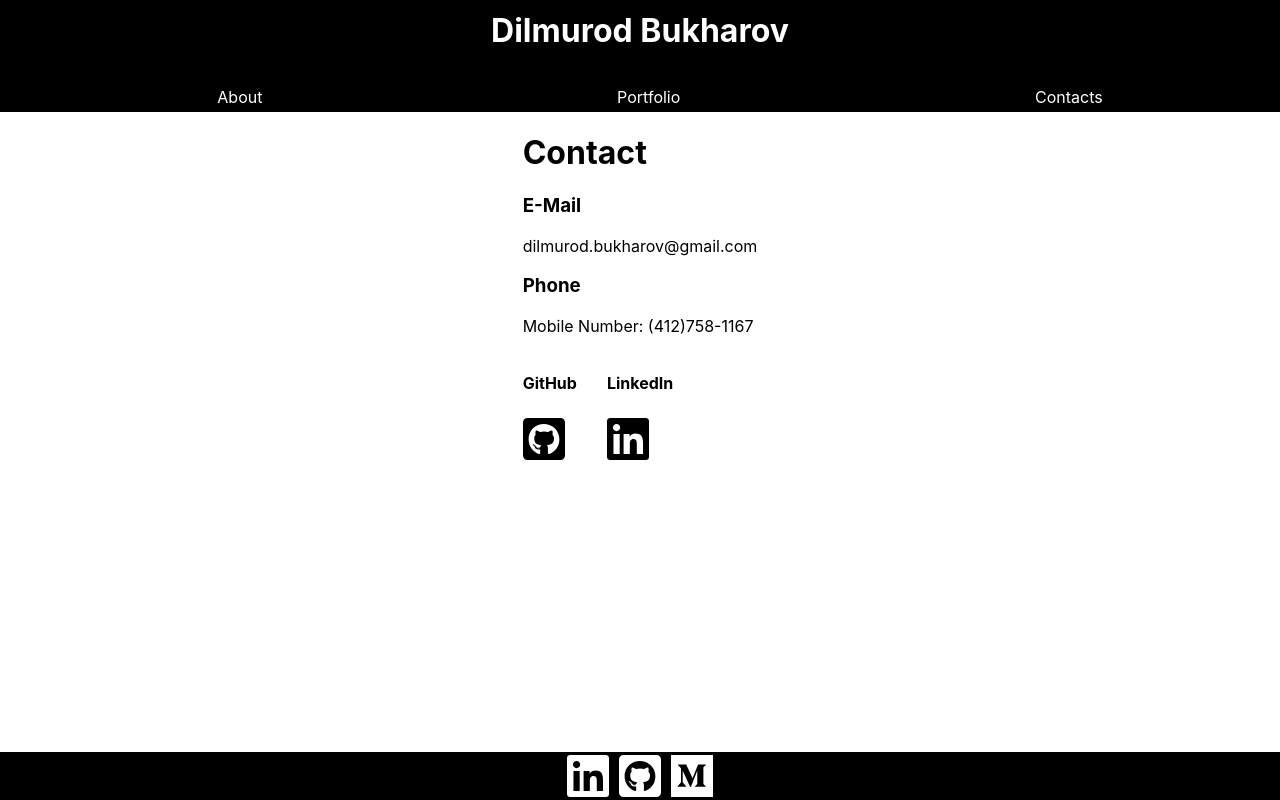
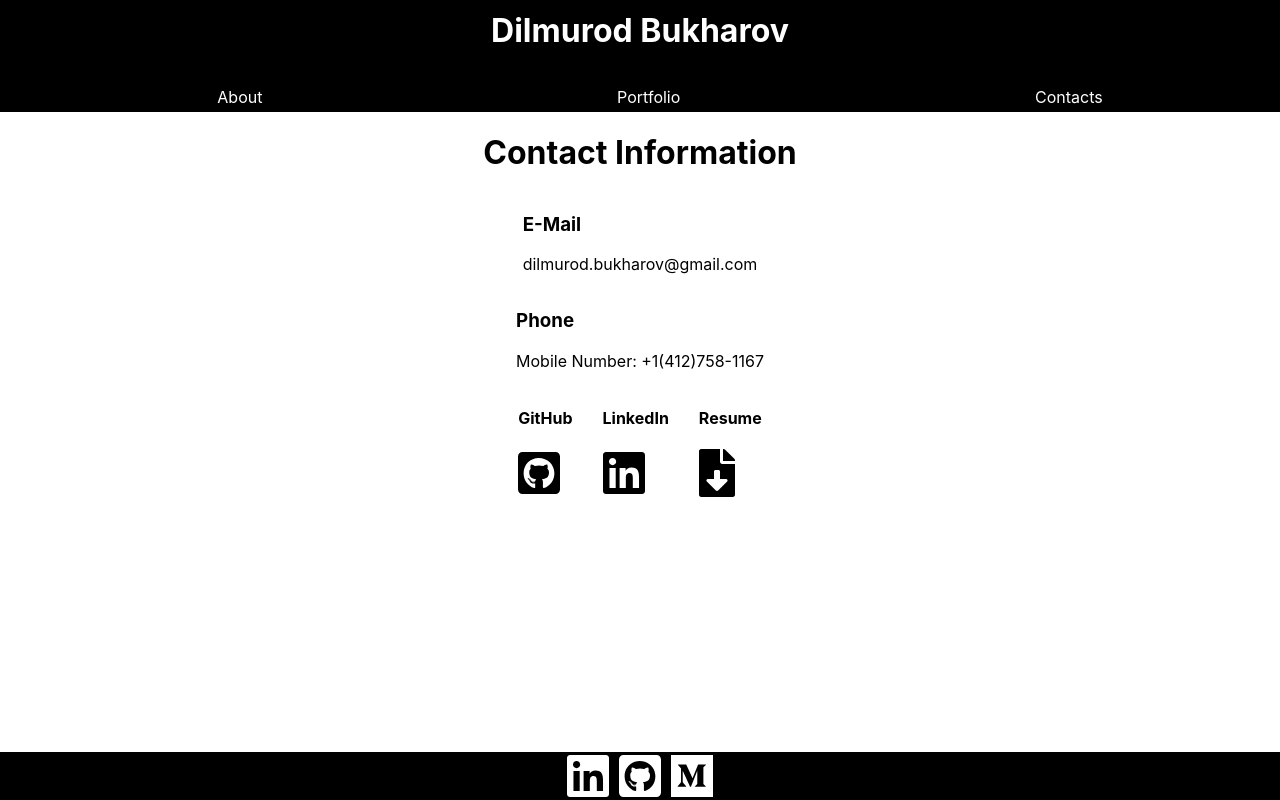
Before and after one commit to dilmurodb/New-Portfolio-Site, a React (Create React App) app: page /contacts in a window 1280 px wide. Built offline with nearby package versions, Linux system fonts and the light colour scheme.

Commit message:
added icon for downloading the resume

```diff
--- a/src/App.css
+++ b/src/App.css
@@ -76,6 +76,12 @@ a {
   width: 50px;
   height: 50px;
 }
+.contacts {
+  display: flex;
+  flex-direction: column;
+  align-items: center;
+  width: 100vh;
+}
 
 @media only screen and (min-width: 600px) {
   .home-div {
--- a/src/pages/Contacts.js
+++ b/src/pages/Contacts.js
@@ -4,6 +4,8 @@ import { fas } from "@fortawesome/free-solid-svg-icons";
 import { far } from "@fortawesome/free-regular-svg-icons";
 import { fab } from "@fortawesome/free-brands-svg-icons";
 import { FontAwesomeIcon } from "@fortawesome/react-fontawesome";
+import { faFileDownload } from "@fortawesome/free-solid-svg-icons";
+import Resume from "../images/resume.pdf";
 library.add(fab, fas, far);
 
 const Contacts = () => {
@@ -11,12 +13,18 @@ const Contacts = () => {
     window.scroll(0, 0);
   }, []);
   return (
-    <div>
-      <h1>Contact</h1>
-      <h3>E-Mail</h3>
-      <p>dilmurod.bukharov@gmail.com</p>
-      <h3>Phone</h3>
-      <p>Mobile Number: (412)758-1167</p>
+    <div className="contacts">
+      <div>
+        <h1>Contact Information</h1>
+      </div>
+      <div>
+        <h3>E-Mail</h3>
+        <p>dilmurod.bukharov@gmail.com</p>
+      </div>
+      <div>
+        <h3>Phone</h3>
+        <p>Mobile Number: +1(412)758-1167</p>
+      </div>
       <div style={{ display: `flex`, flexDirection: `row` }}>
         <div style={{ marginRight: `30px` }}>
           <h4>GitHub</h4>
@@ -40,6 +48,12 @@ const Contacts = () => {
             <FontAwesomeIcon icon={["fab", "linkedin"]} size="3x" />
           </a>
         </div>
+        <div style={{ marginLeft: `30px` }}>
+          <h4>Resume</h4>
+          <a href={Resume} download style={{ color: `black` }}>
+            <FontAwesomeIcon icon={faFileDownload} size="3x" />
+          </a>
+        </div>
       </div>
     </div>
   );
```
Also changed, not shown: 1 other file (tests, documents, lock files or other folders).
